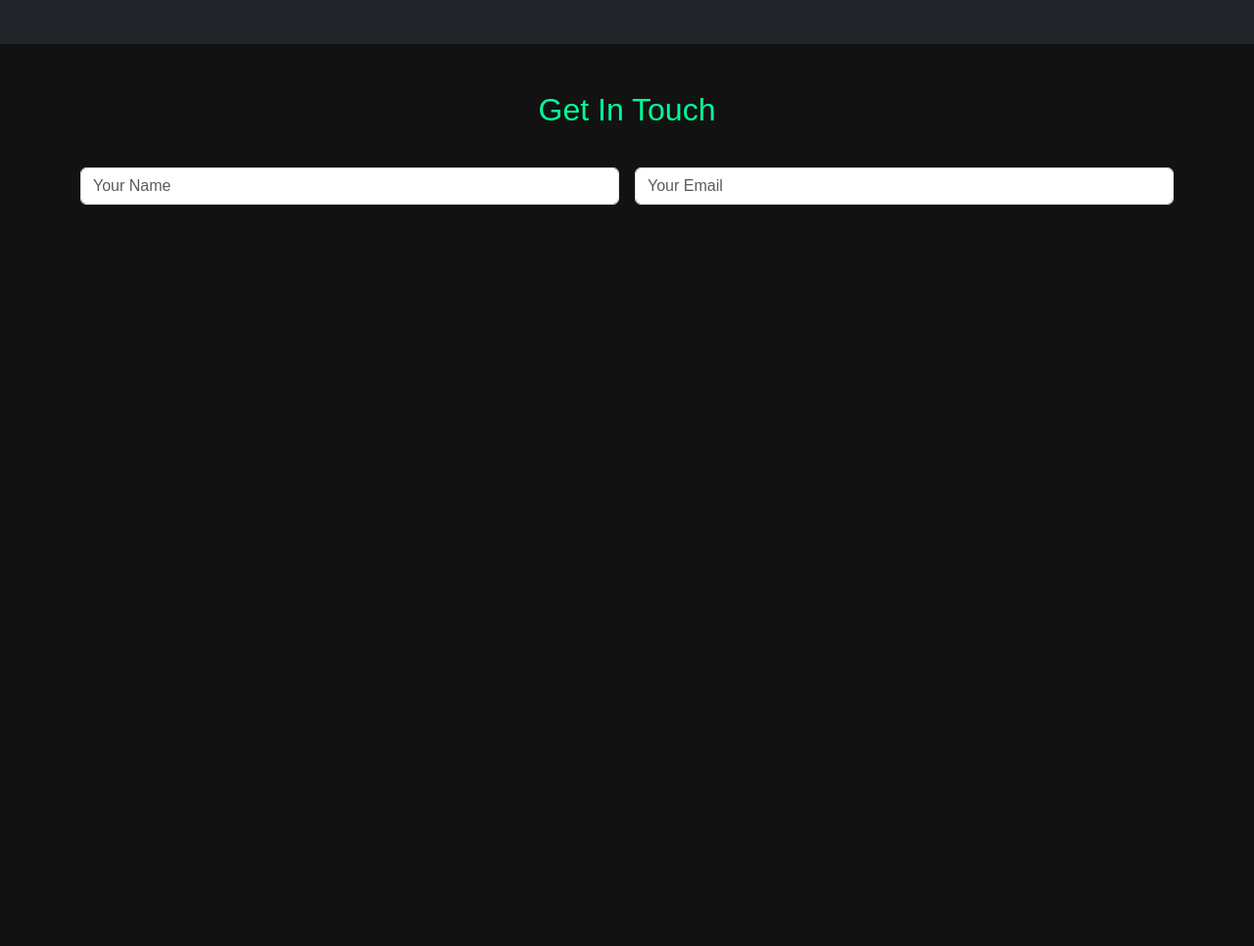
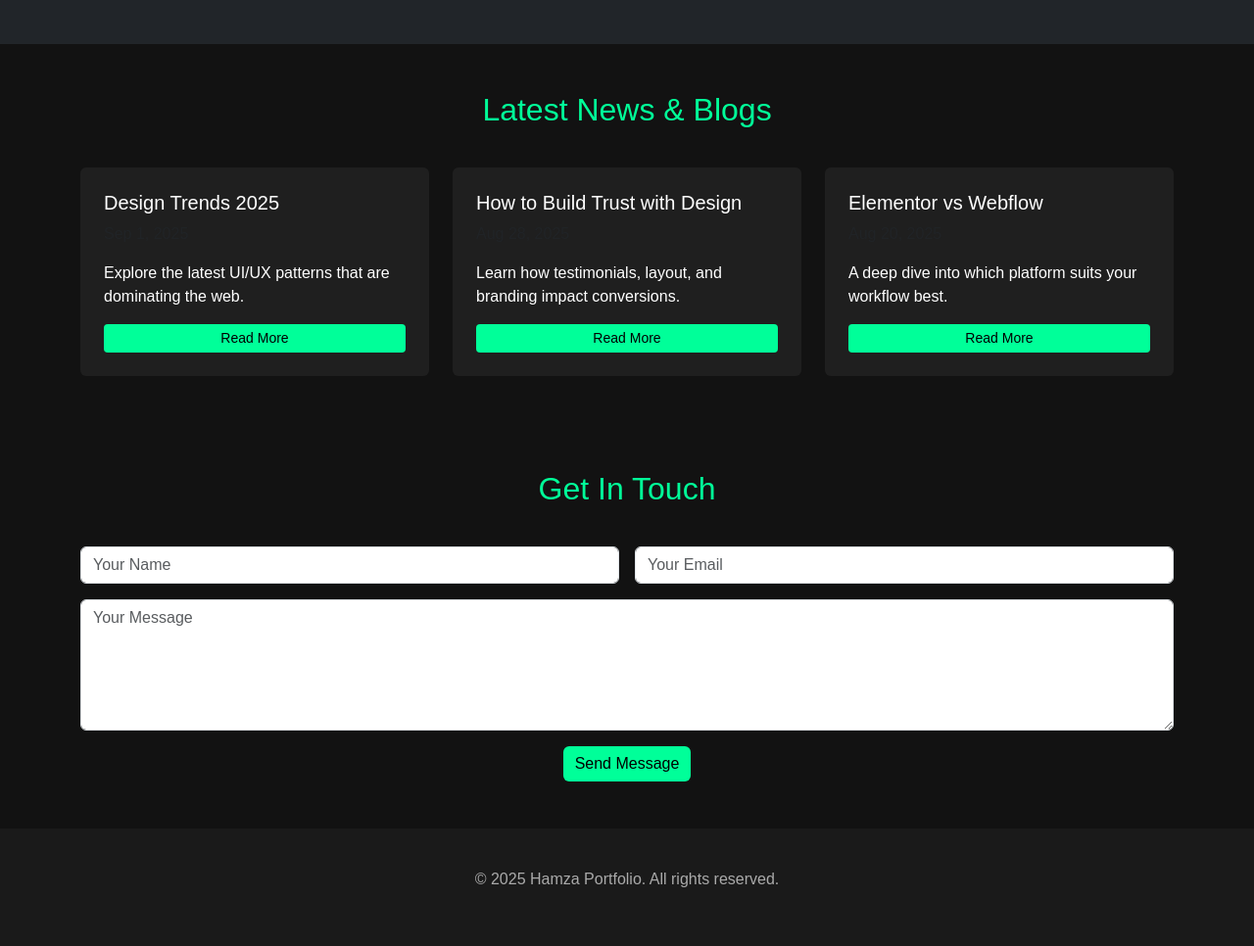
Before and after one commit to hussnainraza46/hussnain, a plain HTML site: page index.html in a window 1280 px wide. Shown: the part 2543-3509 px from the top of the page at 98% size. Before the commit the page ends 2800 px from the top, so only its background shows below. Drawn offline with nearby package versions, Linux system fonts and the light colour scheme.

Commit message:
Add files via upload

```diff
--- a/index.html
+++ b/index.html
@@ -3,9 +3,15 @@
 <head>
   <meta charset="UTF-8" />
   <meta name="viewport" content="width=device-width, initial-scale=1.0" />
-  <title>Hamza Portfolio</title>
+  <title>Portfolio - Hamza</title>
   <link href="https://cdn.jsdelivr.net/npm/bootstrap@5.3.0/dist/css/bootstrap.min.css" rel="stylesheet" />
-  <link href="https://unpkg.com/aos@2.3.1/dist/aos.css" rel="stylesheet" />
+  <!-- Add in <head> -->
+<link href="https://unpkg.com/aos@2.3.1/dist/aos.css" rel="stylesheet">
+
+<meta name="description" content="Hamza's portfolio – UI/UX, Web Design, Branding & Development">
+<meta name="keywords" content="Hamza, UI/UX Designer, Web Developer, Portfolio, Pakistan">
+<meta name="author" content="Hamza">
+
   <style>
     body {
       background-color: #121212;
@@ -14,9 +20,6 @@
     }
     .navbar {
       background-color: #1f1f1f;
-      position: sticky;
-      top: 0;
-      z-index: 1000;
     }
     .hero {
       padding: 100px 0;
@@ -39,22 +42,41 @@
       color: #fff;
     }
     .card:hover {
-      background: linear-gradient(135deg, #00ff99, #00ccff);
+      background-color: #00ff99;
       color: #000;
       transform: scale(1.05);
-      box-shadow: 0 0 20px rgba(0, 255, 153, 0.5);
     }
     .section-title {
       color: #00ff99;
       margin-bottom: 40px;
       text-align: center;
     }
+    .card:hover {
+  background: linear-gradient(135deg, #00ff99, #00ccff);
+  color: #000;
+  box-shadow: 0 0 20px rgba(0, 255, 153, 0.5);
+}
+
     footer {
       background-color: #1a1a1a;
       padding: 40px 0;
       text-align: center;
       color: #aaa;
     }
+
+
+  html {
+    scroll-behavior: smooth;
+  }
+.navbar {
+  position: sticky;
+  top: 0;
+  z-index: 1000;
+}
+
+
+
+
   </style>
 </head>
 <body>
@@ -142,7 +164,6 @@
     </div>
   </section>
 
-  <!-- Testimonials Section -->
   <section class="py-5">
   <div class="container">
     <h2 class="section-title">Happy Clients Say</h2>
@@ -158,7 +179,7 @@
   </div>
 </section>
 
-  <!-- Pricing Section -->
+
 <section class="py-5">
   <div class="container">
     <h2 class="section-title">Pricing Plans</h2>
@@ -191,7 +212,6 @@
   </div>
 </section>
 
-  <!-- Newsletter Section -->
 <section class="py-5 bg-dark text-center">
   <div class="container">
     <h2 class="section-title">Stay Up to Date</h2>
@@ -205,7 +225,40 @@
   </div>
 </section>
 
-  <!-- Contact Section -->
+
+<section class="py-5">
+  <div class="container">
+    <h2 class="section-title">Latest News & Blogs</h2>
+    <div class="row g-4">
+      <div class="col-md-4">
+        <div class="card p-4">
+          <h5>Design Trends 2025</h5>
+          <p class="text-muted">Sep 1, 2025</p>
+          <p>Explore the latest UI/UX patterns that are dominating the web.</p>
+          <a href="#" class="btn btn-sm btn-custom">Read More</a>
+        </div>
+      </div>
+      <div class="col-md-4">
+        <div class="card p-4">
+          <h5>How to Build Trust with Design</h5>
+          <p class="text-muted">Aug 28, 2025</p>
+          <p>Learn how testimonials, layout, and branding impact conversions.</p>
+          <a href="#" class="btn btn-sm btn-custom">Read More</a>
+        </div>
+      </div>
+      <div class="col-md-4">
+        <div class="card p-4">
+          <h5>Elementor vs Webflow</h5>
+          <p class="text-muted">Aug 20, 2025</p>
+          <p>A deep dive into which platform suits your workflow best.</p>
+          <a href="#" class="btn btn-sm btn-custom">Read More</a>
+        </div>
+      </div>
+    </div>
+  </div>
+</section>
+
+
 <section class="py-5">
   <div class="container">
     <h2 class="section-title">Get In Touch</h2>
@@ -216,3 +269,30 @@
       <div class="col-md-6">
         <input type="email" class="form-control" placeholder="Your Email" required>
       </div>
+      <div class="col-12">
+        <textarea class="form-control" rows="5" placeholder="Your Message" required></textarea>
+      </div>
+      <div class="col-12 text-center">
+        <button type="submit" class="btn btn-custom">Send Message</button>
+      </div>
+    </form>
+  </div>
+</section>
+
+
+
+
+  <!-- Footer -->
+  <footer>
+    <div class="container">
+      <p>© 2025 Hamza Portfolio. All rights reserved.</p>
+    </div>
+  </footer>
+
+
+  <!-- Add before </body> -->
+<script src="https://unpkg.com/aos@2.3.1/dist/aos.js"></script>
+<script>AOS.init();</script>
+  <script src="https://cdn.jsdelivr.net/npm/bootstrap@5.3.0/dist/js/bootstrap.bundle.min.js"></script>
+</body>
+</html>
```
Lines whose indentation alone changed are shown as unchanged.
